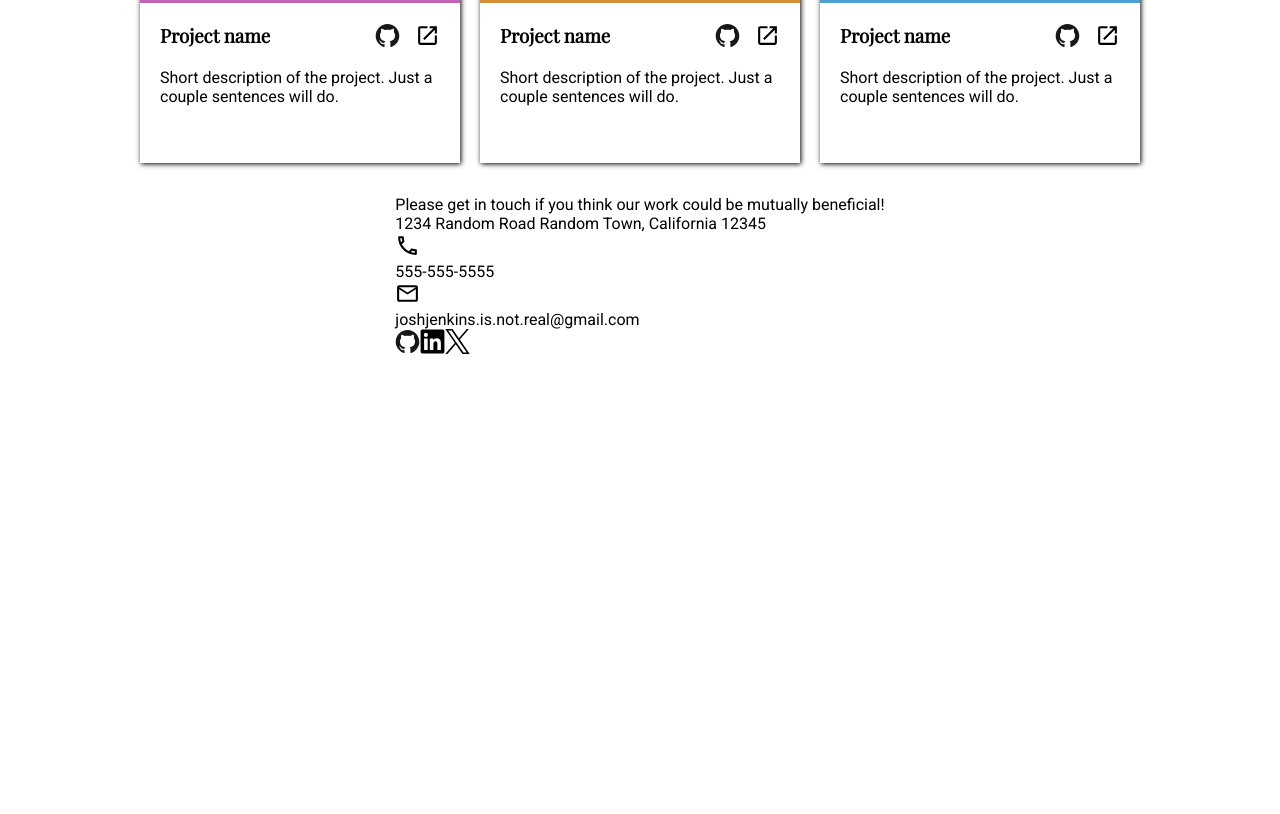
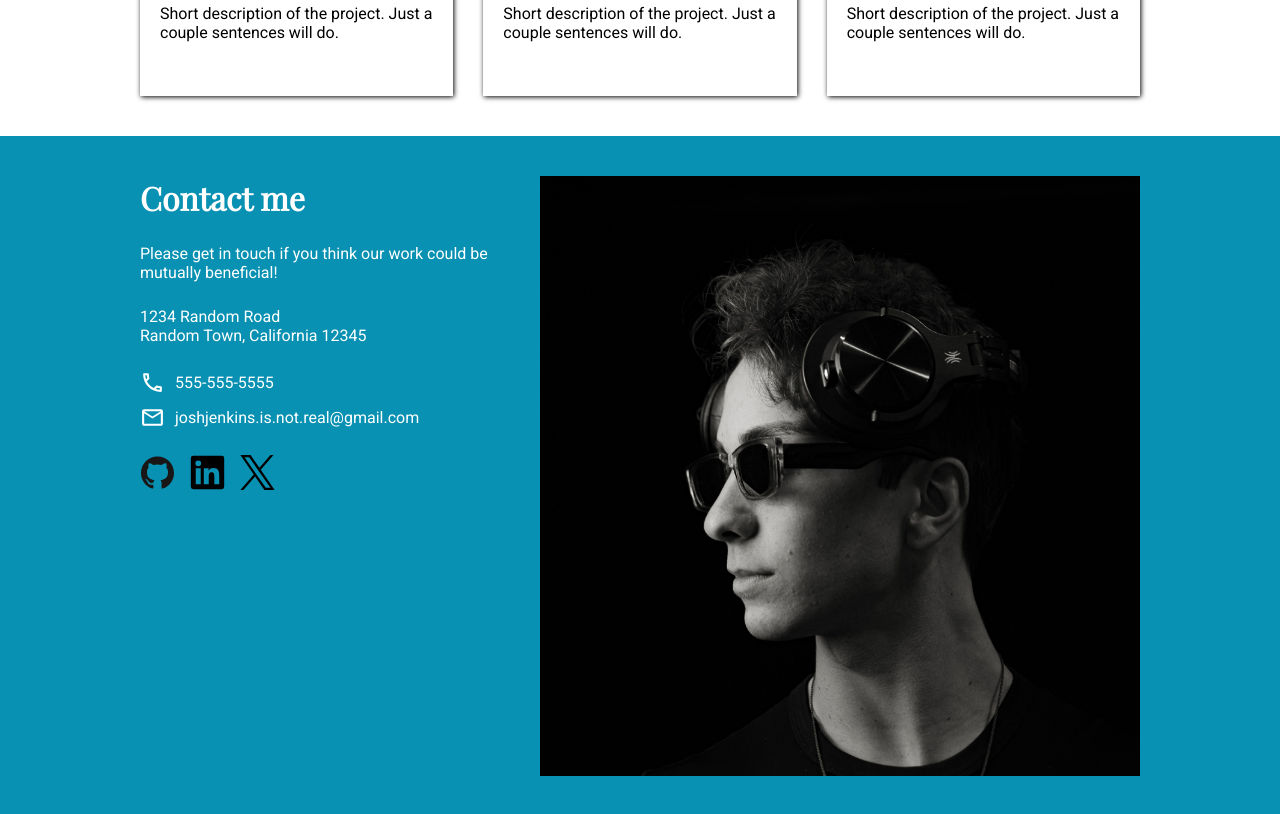
Before and after one commit to SpeakBoy/odin-homepage, a plain HTML site: page index.html in a window 1280 px wide. Shown: the part 1432-2246 px from the top of the page. Before the commit the page ends 1786 px from the top, so only its background shows below. Drawn offline with Linux system fonts and the light colour scheme.

Commit message:
Add styling to contact section

```diff
--- a/index.html
+++ b/index.html
@@ -20,6 +20,11 @@
                     Quos quasi perferendis labore.
                     Numquam fugiat rerum distinctio quaerat laborum.
                     Quae, quis voluptatum?
+                    Lorem ipsum dolor sit amet consectetur adipisicing elit.
+                    At quaerat est inventore,
+                    culpa minima qui neque aperiam earum facere nostrum,
+                    cupiditate libero nam tempora corporis ipsum,
+                    porro voluptates ratione atque!
                 </p>
                 <div class="links">
                     <img src="icons/github-original.svg" alt="Github">
@@ -31,8 +36,9 @@
     </header>
     <main>
         <div class="projects">
+            <div class="container">
                 <h2 class="heading">My work</h2>
-            <div class="container">
+                <div class="grid">
                     <div class="project">
                         <div class="screenshot red">
                             <p class="heading">screenshot of project</p>
@@ -143,7 +149,9 @@
                     </div>
                 </div>
             </div>
+        </div>
         <div class="contact">
+            <div class="container">
                 <div class="info">
                     <h2 class="heading">Contact me</h2>
                     <p>
@@ -151,16 +159,18 @@
                         work could be mutually beneficial!
                     </p>
                     <p class="address">
-                    1234 Random Road
+                        1234 Random Road<br>
                         Random Town, California 12345
                     </p>
+                    <div class="phone-and-mail">
                         <div class="phone-number">
-                    <img src="icons/phone-outline.svg" alt="Call">
+                            <img src="icons/phone-outline.svg" alt="Call" class="phone-number">
                             <p>555-555-5555</p>
                         </div>
                         <div class="email">
-                    <img src="icons/email-outline.svg" alt="Email">
+                            <img src="icons/email-outline.svg" alt="Email" class="email">
                             <p>joshjenkins.is.not.real@gmail.com</p>
+                        </div>
                     </div>
                     <div class="links">
                         <img src="icons/github-original.svg" alt="Github">
@@ -170,6 +180,7 @@
                 </div>
                 <div class="secondary-portrait"></div>
             </div>
+        </div>
     </main>
 </body>
 </html>
--- a/styles.css
+++ b/styles.css
@@ -32,7 +32,7 @@ header {
 header .container {
     max-width: 1000px;
     width: 100%;
-    aspect-ratio: 5 / 3;
+    aspect-ratio: 2 / 1;
     display: flex;
     align-items: center;
 }
@@ -49,15 +49,31 @@ header .container {
     justify-content: center;
 }
 
+.secondary-portrait {
+    max-width: 600px;
+    width: 100%;
+    aspect-ratio: 1 / 1;
+    background-image: url("img/secondary-portrait.jpg");
+    background-size: cover;
+    background-position: center;
+    background-repeat: no-repeat;
+}
+
 .heading {
     font-family: "Playfair Display";
 }
 
 .primary-portrait .heading,
 .screenshot .heading,
-.contact .heading
+.contact .heading,
+.contact p
 {
     color: white;
+}
+
+img.phone-number,
+img.email {
+    filter: invert(100%) sepia(0%) saturate(0%) hue-rotate(93deg) brightness(103%) contrast(103%);
 }
 
 .primary-portrait .heading
@@ -66,12 +82,13 @@ header .container {
 }
 
 .about-me {
-    max-width: 500px;
-    height: 50%;
+    max-width: 600px;
+    max-height: 70%;
+    height: 100%;
     display: flex;
     flex-direction: column;
     padding: 20px;
-    justify-content: space-between;
+    justify-content: space-around;
     background-color: white;
 }
 
@@ -82,8 +99,9 @@ header .container {
 }
 
 .about-me .heading,
-.projects > .heading,
-.project > .screenshot > .heading {
+.projects > .container > .heading,
+.project > .screenshot > .heading,
+.contact .heading {
     font-size: 32px;
 }
 
@@ -93,11 +111,16 @@ header .container {
 
 .about-me .links {
     align-self: flex-end;
-    gap: 15px;
+    gap: 20px;
 }
 
 .links {
     display: flex;
+}
+
+.about-me img,
+.info .links img {
+    width: 35px;
 }
 
 img {
@@ -111,6 +134,10 @@ main {
 }
 
 .projects {
+    padding: 40px;
+}
+
+.projects .container {
     display: flex;
     flex-direction: column;
     width: 100%;
@@ -122,10 +149,10 @@ main {
     justify-self: flex-start;
 }
 
-.projects > .container {
+.projects .grid {
     display: grid;
     grid-template-columns: repeat(3, 1fr);
-    gap: 20px;
+    gap: 30px;
 }
 
 .project > .screenshot {
@@ -153,8 +180,42 @@ main {
     justify-content: space-between;
 }
 
-.project .links {
+.project .links,
+.info .links {
     gap: 15px;
+}
+
+.contact {
+    background-color: #0891b2;
+    width: 100%;
+    padding: 40px;
+    display: flex;
+    justify-content: center;
+}
+
+.contact > .container {
+    max-width: 1000px;
+    width: 100%;
+    display: flex;
+}
+
+.contact .info {
+    display: flex;
+    flex-direction: column;
+    gap: 25px;
+}
+
+.phone-and-mail {
+    display: flex;
+    flex-direction: column;
+    gap: 10px;
+}
+
+.phone-and-mail > .phone-number,
+.phone-and-mail > .email {
+    display: flex;
+    align-items: center;
+    gap: 10px;
 }
 
 .red {
```
Lines whose indentation alone changed are shown as unchanged.
